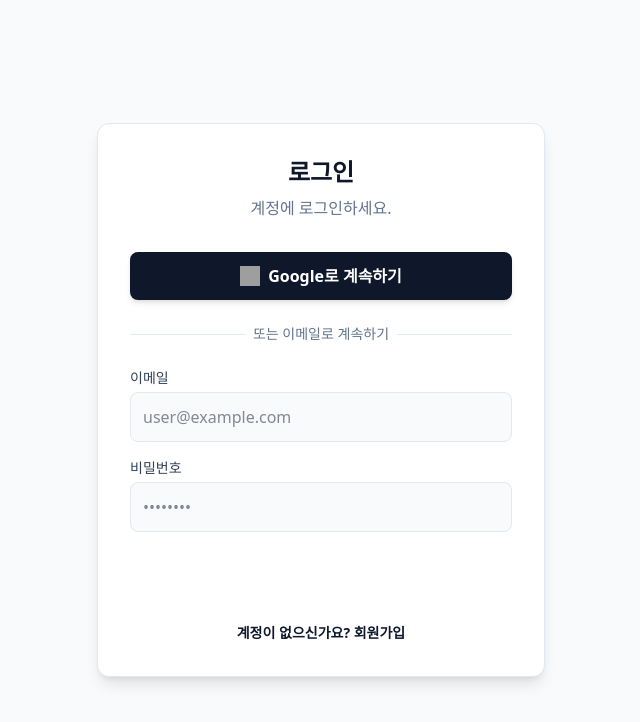
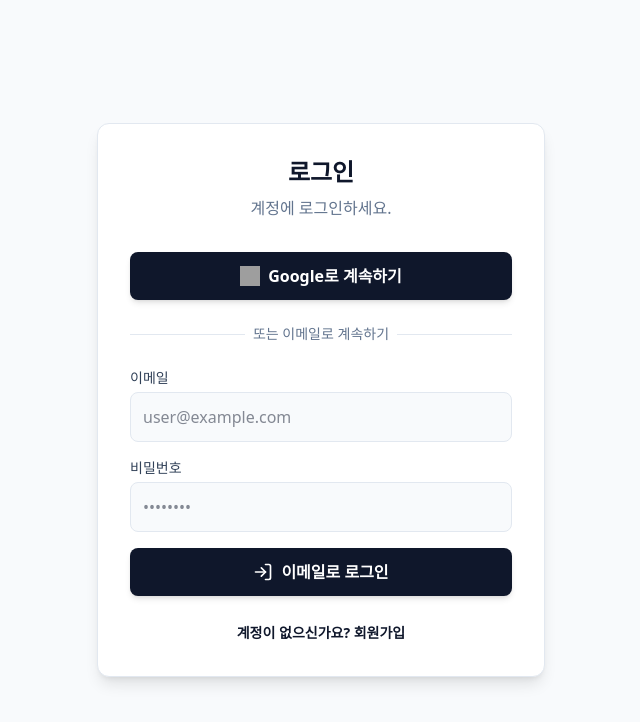
Before and after one commit to skerishKang/40-padiemaiscout, a React (Vite) app in the folder grantscout_web/: page /login in a window 1280 px wide. Shown: the top 722 px of the page, without its empty margins (319-959 px from the left). Built offline with nearby package versions, Linux system fonts and the light colour scheme; no server answers; grey boxes are pictures that could not be loaded.

Commit message:
Update: ?먮룞 諛고룷 - 2025-12-08 08:46:23

```diff
--- a/grantscout_web/src/pages/Login.tsx
+++ b/grantscout_web/src/pages/Login.tsx
@@ -111,7 +111,7 @@ export default function Login() {
                     <button
                         type="submit"
                         disabled={loading}
-                        className="w-full py-3 bg-primary-600 text-white font-bold rounded-lg hover:bg-primary-700 disabled:opacity-50 transition-colors flex items-center justify-center gap-2 cursor-pointer"
+                        className="w-full py-3 bg-slate-900 text-white font-semibold rounded-lg hover:bg-slate-800 disabled:opacity-60 transition-colors flex items-center justify-center gap-2 cursor-pointer shadow-md"
                     >
                         {loading ? (
                             '처리 중...'
```
